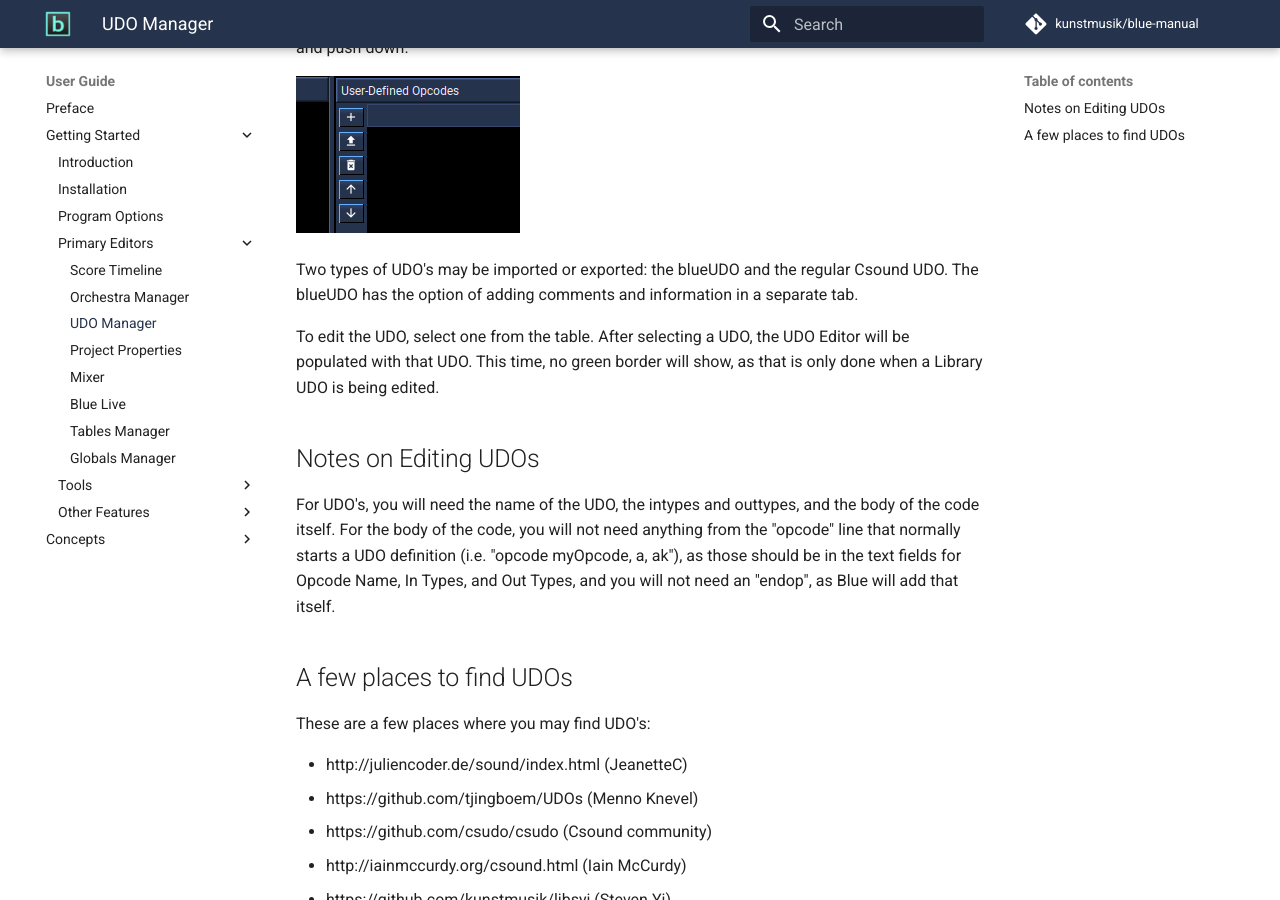
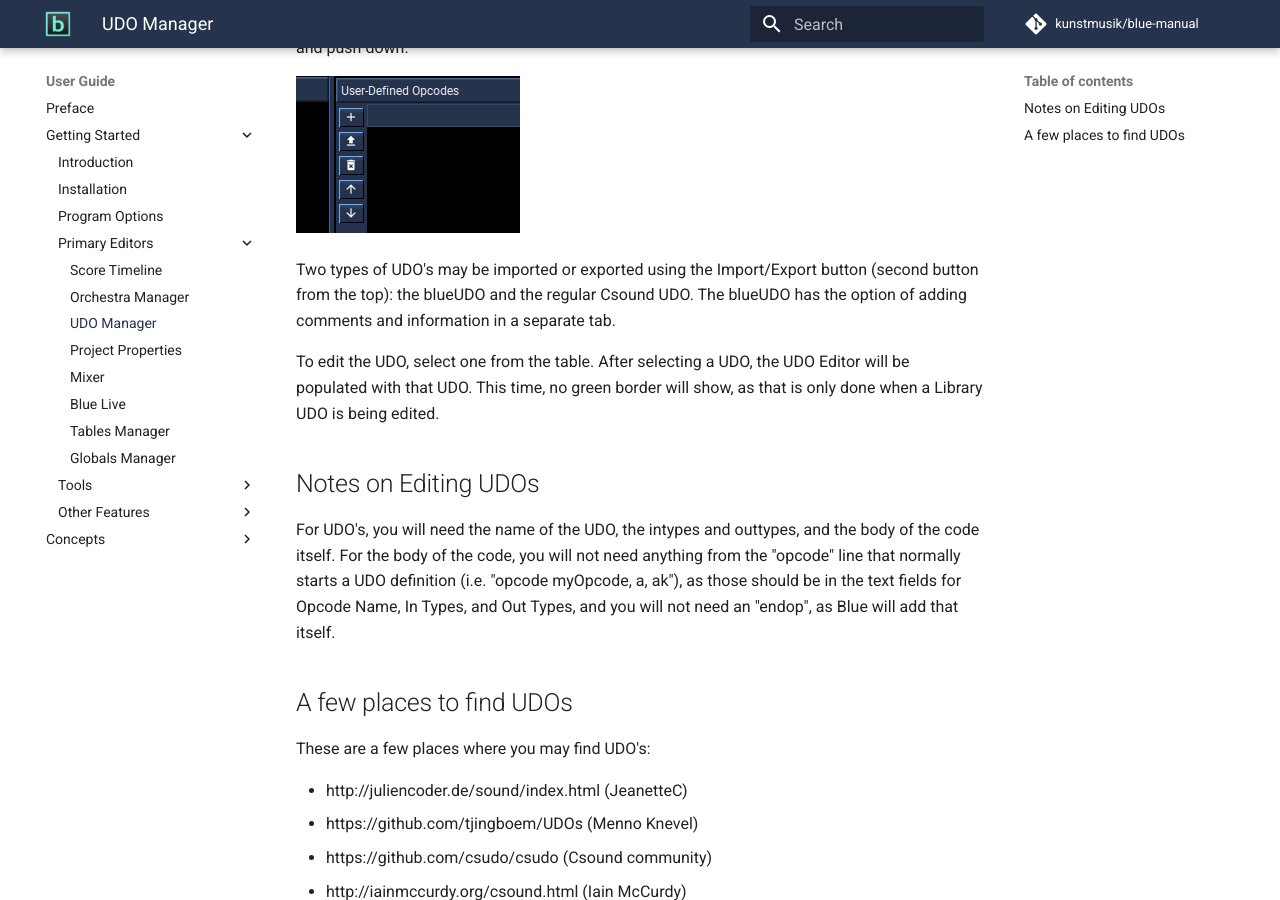
Before and after one commit to kunstmusik/blue-manual, an MkDocs documentation site: the page built from docs/users/gettingStarted/primaryEditors/udoManager.md, in a window 1280 px wide and 900 px high, scrolled down 1314 px. Built offline with MkDocs 1.6.1 and Material for MkDocs 9.7.7, drawn with Linux system fonts in a browser that asks for light colours; comment, search, counter and statistics services are not loaded.

Commit message:
Import/Export button

```diff
--- a/docs/users/gettingStarted/primaryEditors/udoManager.md
+++ b/docs/users/gettingStarted/primaryEditors/udoManager.md
@@ -39,9 +39,10 @@
 
 ![ User-Defined Opcodes Manager ](../../../images/udoButtons.png)
 
-Two types of UDO's may be imported or exported: the blueUDO and the regular
-Csound UDO. The blueUDO has the option of adding comments and information
-in a separate tab.
+Two types of UDO's may be imported or exported using the Import/Export button
+(second button from the top):
+the blueUDO and the regular Csound UDO. The blueUDO has the option of
+adding comments and information in a separate tab.
 
 To edit the UDO, select one from the table. After selecting a UDO, the
 UDO Editor will be populated with that UDO. This time, no green border
```
